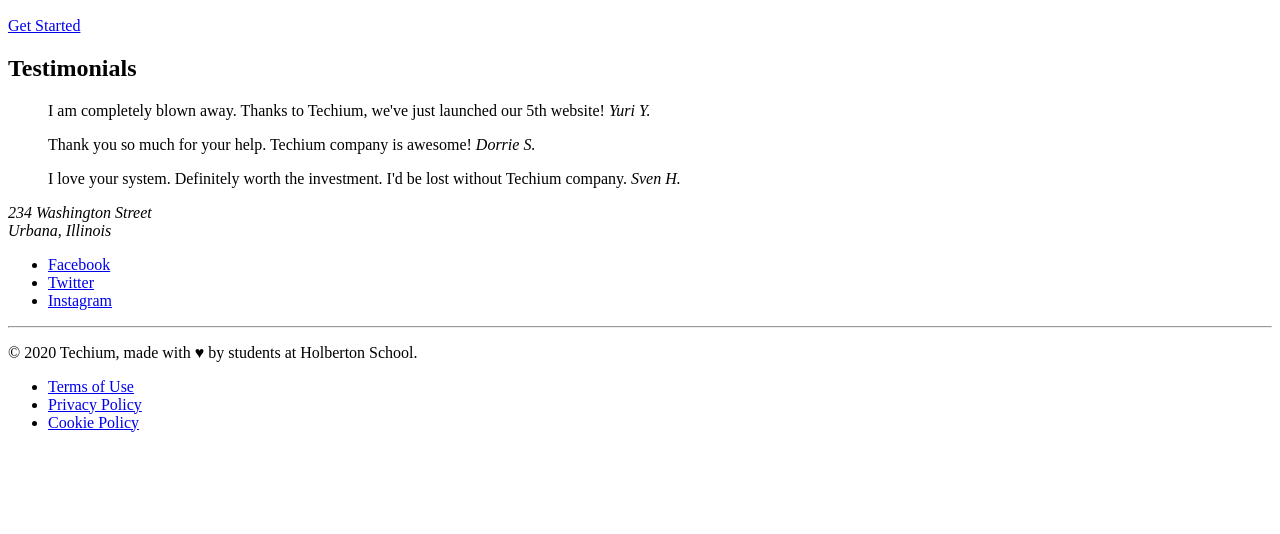
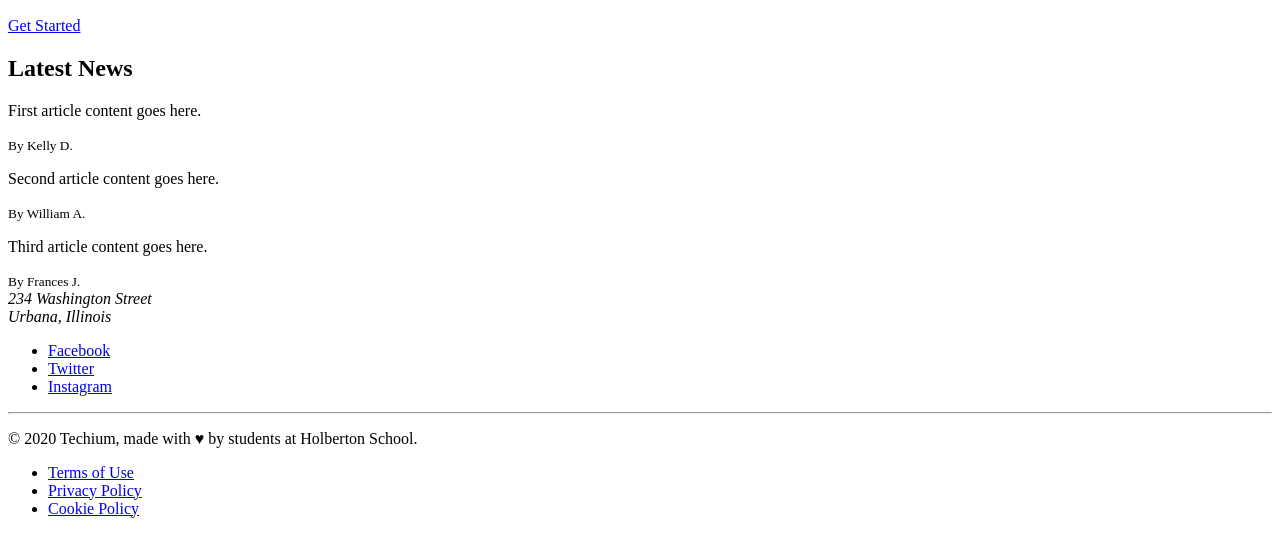
Before and after one commit to manningstinson/atlas-web_front_end, a plain HTML site: page html_advanced/31-index.html in a window 1280 px wide. Shown: the part 278-812 px from the top of the page. Drawn offline with Linux system fonts and the light colour scheme.

Commit message:
updated task 31

```diff
--- a/html_advanced/31-index.html
+++ b/html_advanced/31-index.html
@@ -44,29 +44,19 @@
 
 			<!-- Other sections content from 29-index.html -->
 
-			<section id="testimonials">
-				<h2>Testimonials</h2>
+			<section id="latest_news">
+				<h2>Latest News</h2>
 				<article>
-					<blockquote>
-						I am completely blown away. Thanks to Techium, we've just launched
-						our 5th website!
-						<cite>Yuri Y.</cite>
-					</blockquote>
+					<p>First article content goes here.</p>
+					<small>By Kelly D.</small>
 				</article>
-
 				<article>
-					<blockquote>
-						Thank you so much for your help. Techium company is awesome!
-						<cite>Dorrie S.</cite>
-					</blockquote>
+					<p>Second article content goes here.</p>
+					<small>By William A.</small>
 				</article>
-
 				<article>
-					<blockquote>
-						I love your system. Definitely worth the investment. I'd be lost
-						without Techium company.
-						<cite>Sven H.</cite>
-					</blockquote>
+					<p>Third article content goes here.</p>
+					<small>By Frances J.</small>
 				</article>
 			</section>
 		</main>
```
